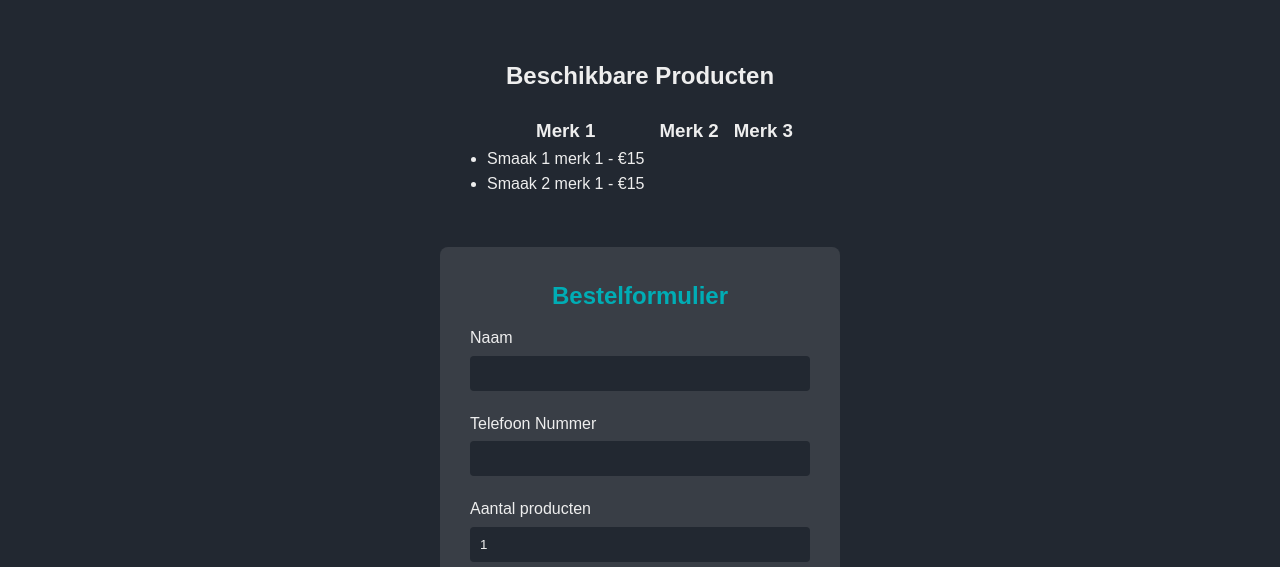
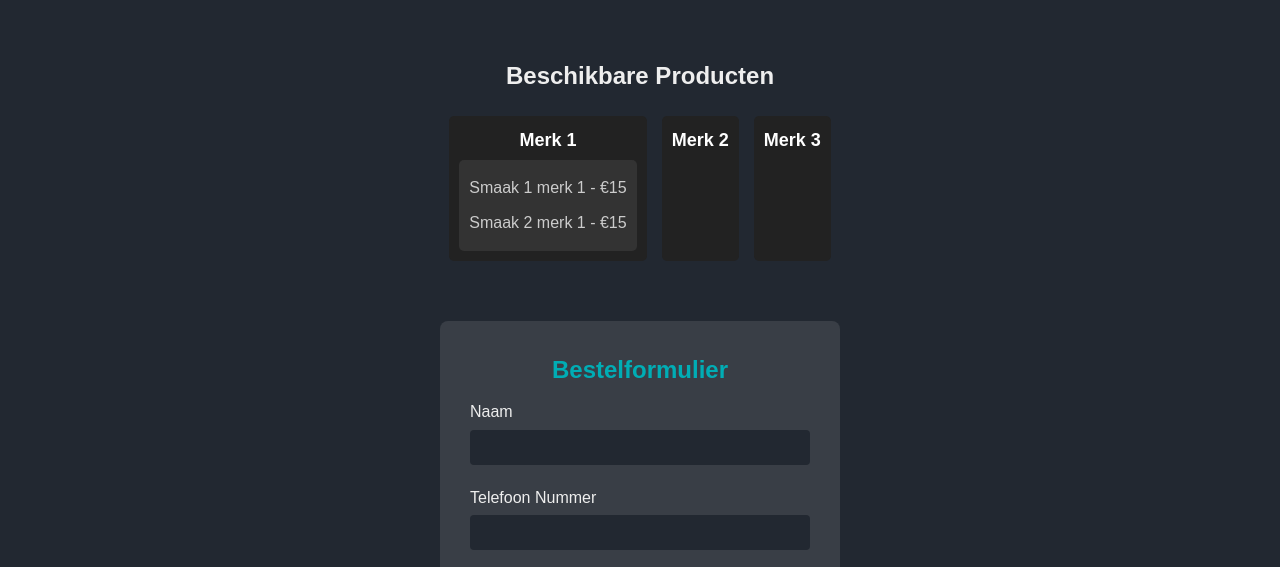
Before and after one commit to Pvjnl/Webpagina, a plain HTML site: page index.html in a window 1280 px wide. Both pictures are taken after a click on the element "Merk 1". Shown: the part 191-758 px from the top of the page. Drawn offline with Linux system fonts and the light colour scheme.

Commit message:
Update style.css

```diff
--- a/style.css
+++ b/style.css
@@ -26,6 +26,34 @@ header {
 .intro {
     text-align: center;
     padding: 40px 20px;
+}
+
+.merk {
+    background-color: #222; /* Donkergrijze achtergrond */
+    color: #fff; /* Witte tekst */
+    padding: 10px;
+    margin-bottom: 10px;
+    border-radius: 5px;
+    cursor: pointer;
+}
+
+.merk h3 {
+    margin: 0;
+    font-size: 18px;
+}
+
+.smaken-lijst {
+    display: none;
+    background-color: #333; /* Iets lichtere grijs */
+    padding: 10px;
+    margin-top: 5px;
+    border-radius: 5px;
+}
+
+.smaken-lijst li {
+    list-style: none;
+    padding: 5px 0;
+    color: #ccc; /* Lichtgrijze tekst */
 }
 
 h1 {
```
